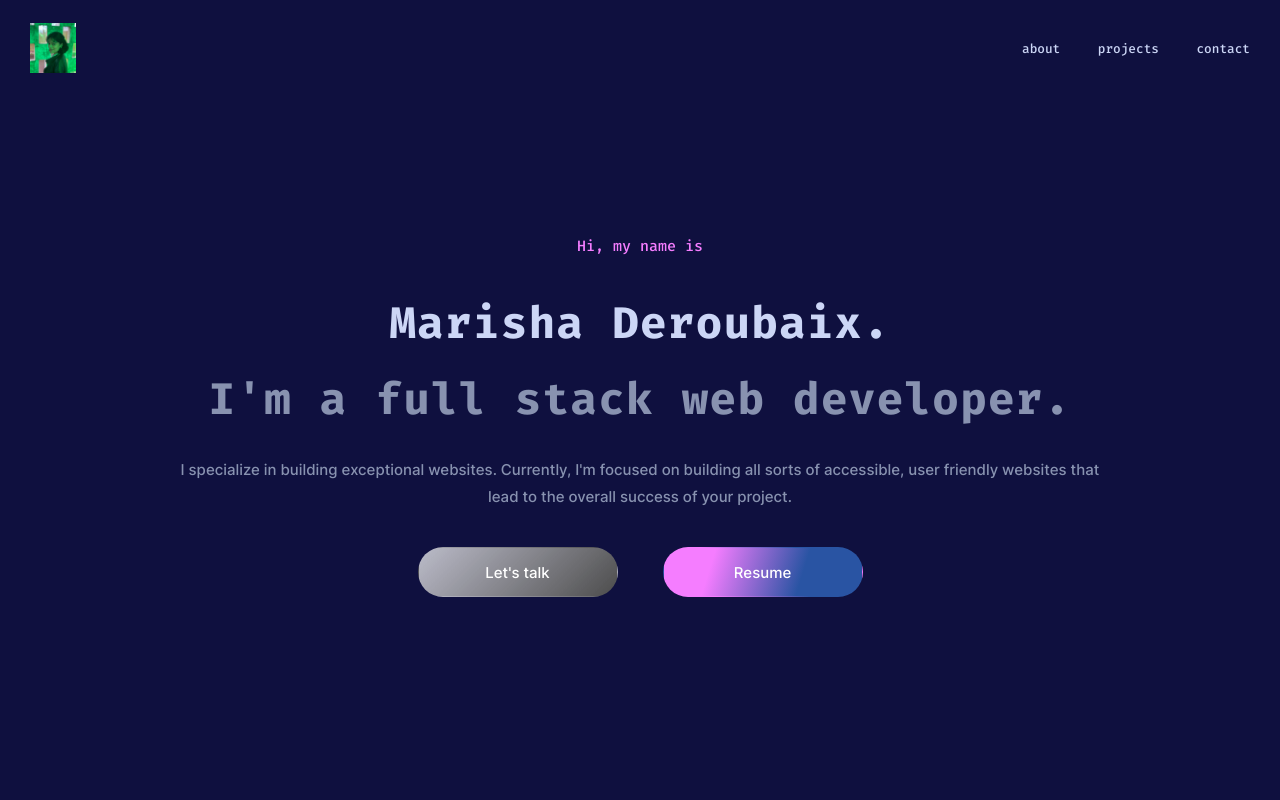
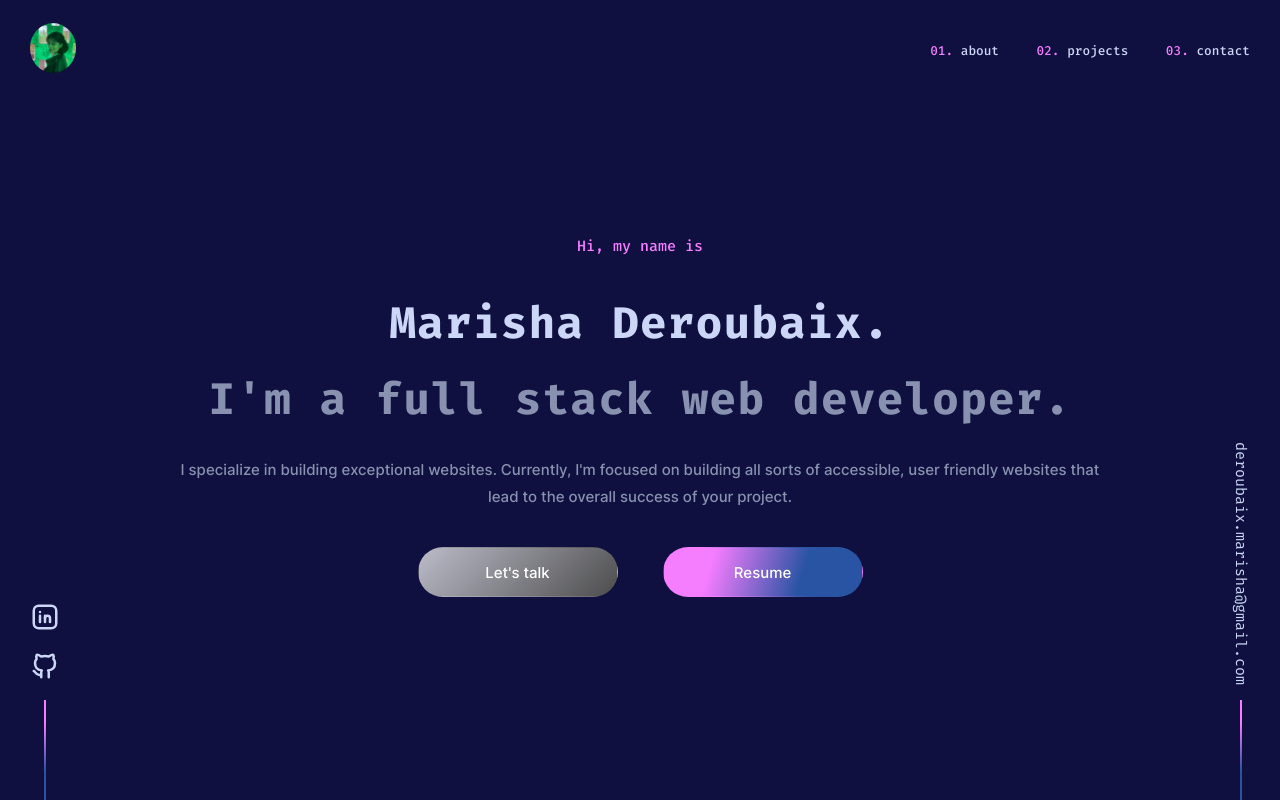
Before and after one commit to Deroubaix/portfolio-v2, a Next.js app: page / in a window 1280 px wide. Shown: the top 800 px of the page. Built offline with nearby package versions, Linux system fonts and the light colour scheme.

Commit message:
add and update styles and content for home section

```diff
--- a/package.json
+++ b/package.json
@@ -9,6 +9,7 @@
     "lint": "next lint"
   },
   "dependencies": {
+    "@tabler/icons-react": "^3.11.0",
     "next": "14.2.5",
     "react": "^18",
     "react-dom": "^18",
--- a/src/app/page.tsx
+++ b/src/app/page.tsx
@@ -1,5 +1,6 @@
 import Image from "next/image";
 import Link from "next/link";
+import LeftRightBar from "@/components/home/LeftRightBar";
 
 export default function Home() {
   return (
@@ -91,6 +92,7 @@ export default function Home() {
           </p>
         </div>
       </section>
+      <LeftRightBar />
     </div>
   );
 }
--- /dev/null
+++ b/src/components/home/LeftRightBar.tsx
@@ -0,0 +1,35 @@
+import React from "react";
+import { IconBrandLinkedin, IconBrandGithub } from "@tabler/icons-react";
+import Link from "next/link";
+
+export default function LeftRightBar() {
+  return (
+    <>
+      <div className="left-stick">
+        <div className="icon-container">
+          <Link
+            href="https://www.linkedin.com/in/your-profile"
+            target="_blank"
+            rel="noopener noreferrer"
+          >
+            <IconBrandLinkedin size={30}  />
+          </Link>
+          <Link
+            href="https://github.com/your-profile"
+            target="_blank"
+            rel="noopener noreferrer"
+          >
+            <IconBrandGithub size={30}  />
+          </Link>
+        </div>
+        <div className="vertical-line"></div>
+      </div>
+      <div className="right-stick">
+        <Link href="mailto:deroubaix.marisha@gmail.com" className="email-link">
+          deroubaix.marisha@gmail.com
+        </Link>
+        <div className="vertical-line"></div>
+      </div>
+    </>
+  );
+}
--- a/src/components/layout/Header.tsx
+++ b/src/components/layout/Header.tsx
@@ -5,12 +5,10 @@ import Link from "next/link";
 import Image from "next/image";
 import PhotoIcon from "../../../public/images/Marisha.jpg";
 
-export type HeaderProps = {
-
-};
+export type HeaderProps = {};
 
 export default function Header(props: HeaderProps) {
-  const {  } = props;
+  const {} = props;
 
   const [navEl, setNavEl] = useState<HTMLElement | null>(null);
   const [menuEl, setMenuEl] = useState<HTMLElement | null>(null);
@@ -23,7 +21,7 @@ export default function Header(props: HeaderProps) {
     setIsMenuOpen(!isMenuOpen);
   };
 
- /*  useClickOutside(() => setIsMenuOpen(false), null, [navEl, menuEl]); */
+  /*  useClickOutside(() => setIsMenuOpen(false), null, [navEl, menuEl]); */
 
   return (
     <>
@@ -38,10 +36,16 @@ export default function Header(props: HeaderProps) {
           }`}
           onClick={handleMenuClicked}
         >
-          <Link href="#about-me">about</Link>
-          <Link href="#projects">projects</Link>
-          <Link href="#contact">contact</Link>
-
+          <Link href="#about-me">
+            {" "}
+            <span className="emphasised-text">01. </span>about
+          </Link>
+          <Link href="#projects">
+            <span className="emphasised-text">02. </span>projects
+          </Link>
+          <Link href="#contact">
+            <span className="emphasised-text">03. </span>contact
+          </Link>
         </nav>
         <Link
           ref={setMenuEl}
@@ -49,7 +53,7 @@ export default function Header(props: HeaderProps) {
           className="menu-toggle"
           onClick={handleMenuClicked}
         >
-        {/*   <IconMenu2 /> */}
+          {/*   <IconMenu2 /> */}
         </Link>
       </header>
     </>
--- /dev/null
+++ b/src/styles/abstracts/mixins.scss
@@ -0,0 +1,46 @@
+@mixin active-state {
+	&:hover,
+	&:focus,
+	&:active {
+		@content;
+	}
+}
+
+@mixin transition($element, $duration: 0.5s, $style: ease-in-out) {
+	-webkit-transition: $element $duration $style;
+	-moz-transition: $element $duration $style;
+	-o-transition: $element $duration $style;
+	transition: $element $duration $style;
+}
+
+@mixin transform($content) {
+	-webkit-transform: $content;
+	-ms-transform: $content;
+	transform: $content;
+}
+
+@function get-transparent-color($color, $opacity) {
+	@return color-mix(in srgb, $color $opacity, transparent);
+}
+
+@mixin scrollbar($size, $foreground-color, $background-color: mix($foreground-color, white, 50%)) {
+	// For Google Chrome
+	&::-webkit-scrollbar {
+		width: $size;
+		height: $size;
+	}
+
+	&::-webkit-scrollbar-thumb {
+		background: $foreground-color;
+	}
+
+	&::-webkit-scrollbar-track {
+		background: $background-color;
+	}
+
+	// For Internet Explorer
+	& {
+		scrollbar-face-color: $foreground-color;
+		scrollbar-track-color: $background-color;
+	}
+}
--- /dev/null
+++ b/src/styles/components/LeftRightBar.scss
@@ -0,0 +1,68 @@
+.left-stick,
+.right-stick {
+  position: fixed;
+  display: flex;
+  flex-direction: column;
+  align-items: center;
+  z-index: 1000;
+}
+
+.left-stick {
+  left: 2rem;
+  bottom: 0;
+}
+
+.right-stick {
+  right: 2rem;
+  bottom: 0;
+  text-align: right;
+}
+
+.icon-container {
+  display: flex;
+  flex-direction: column;
+  gap: 1rem;
+  margin-bottom: 1rem;
+}
+
+.email-link {
+  writing-mode: vertical-rl;
+  text-orientation: mixed;
+  margin-bottom: 1rem;
+  text-decoration: none;
+  font-family: $font-display-normal-family;
+  color: $color-brand-1;
+  position: relative;
+  display: inline-block;
+
+  &::after {
+    content: "";
+    display: block;
+    position: absolute;
+    height: 0;
+    left: -0.5rem;
+    top: 0;
+    border-left: 1.5px solid $color-accent-1;
+    @include transition(height);
+  }
+
+  &:hover {
+    color: $color-accent-1;
+  }
+
+  @include active-state {
+    &::after {
+      height: 100%;
+    }
+  }
+}
+
+.vertical-line {
+  width: 2px;
+  height: 100px;
+  background: linear-gradient(
+    107.21deg,
+    $color-accent-1 24.43%,
+    $color-accent-2 68.95%
+  );
+}
--- a/src/styles/components/header.scss
+++ b/src/styles/components/header.scss
@@ -3,45 +3,33 @@ header {
   flex-wrap: nowrap;
   justify-content: space-between;
   align-items: center;
-
   padding: $page_padding-vertical * 0.5 $page_padding-horizontal;
-
   position: fixed;
   width: 100dvw;
   box-sizing: border-box;
   z-index: 100;
 
   .header-logo {
-		display: flex;
-		flex-wrap: nowrap;
-		align-items: center;
     img {
       width: auto;
       height: 50px;
+      border-radius: 50%;
       margin-right: $page_padding-horizontal * 0.5;
     }
-		p {
-			margin: 0;
-			font-family: $font-display-bold-family;
-			font-weight: 600;
-			letter-spacing: $font-body-bold-spacing;
-			font-size: 1.25rem;
-			line-height: 1.15em;
-		}
-	/* 	@include active-state {
+    	@include active-state {
 			&:after {
 				content: unset;
 			}
-		} */
+		}
   }
 
   .menu-toggle {
     border: 2px solid transparent;
     padding: 0.25em;
-	/* 	@include active-state {
+    	@include active-state {
 			border-color: $color-white;
 			background: get-transparent-color($color-white, 20%);
-		} */
+		}
     &:after {
       display: none;
     }
@@ -79,12 +67,12 @@ header {
         display: block;
         padding: 1.25em 2em;
         font-size: 0.9rem;
-			/* 	@include active-state {
+        	@include active-state {
 					background: get-transparent-color($color-white, 30%);
 					&:after {
 						display: none;
 					}
-				} */
+				}
       }
     }
   }
--- a/src/styles/components/homepage.scss
+++ b/src/styles/components/homepage.scss
@@ -163,9 +163,6 @@ margin: 2em 0 2.5em;
       }
     }
 
-
-
-
     @include responsive($page-break_desktop) {
       display: block;
       overflow-x: hidden;
@@ -211,18 +208,4 @@ margin: 2em 0 2.5em;
       }
     }
   }
-
-  .testimonial-section {
-    @include responsive($breakpoint-tablet) {
-      min-height: unset;
 }
-    h2,
-    .testimonial-container {
-      position: relative;
-    }
-
-    h2 {
-      margin-bottom: 3em;
-    }
-  }
-}
--- a/src/styles/main.scss
+++ b/src/styles/main.scss
@@ -3,6 +3,7 @@
 @import "./abstracts/responsiveness.scss";
 @import "./abstracts/spacing.scss";
 @import "./abstracts/colors.scss";
+@import "./abstracts/mixins.scss";
 @import "./elements/headings.scss";
 @import "./elements/buttons.scss";
 @import "./utilities/colors.scss";
@@ -18,10 +19,6 @@ html {
   font-family: $font-body-normal-family;
 }
 
-a {
-  text-decoration: none;
-}
-
 .switch-link-underline-direction {
   &:after,
   a:after {
@@ -30,6 +27,45 @@ a {
   }
 }
 
+a {
+  position: relative;
+  word-break: normal;
+  text-decoration: none;
+  font-family: $font-fira-mono-normal;
+  color: $color-brand-1;
+
+  &:not(.email-link)::after {
+    content: "";
+    display: block;
+    position: absolute;
+    width: 0;
+    left: 0;
+    bottom: -0.5rem;
+    border-bottom: 1.5px solid $color-accent-1;
+    @include transition(width);
+  }
+
+  &:hover {
+    color: $color-accent-1;
+  }
+
+  @include active-state {
+    &::after {
+      width: 100%;
+    }
+  }
+
+  &.button {
+    &::after {
+      content: unset;
+    }
+  }
+}
+
+.emphasised-text {
+  color: $color-accent-1;
+  font-family: $font-display-normal-family;
+}
 * {
   box-sizing: border-box;
 }
@@ -50,8 +86,6 @@ $page-break_desktop: 65rem;
   // $page_padding-vertical + 3rem
 }
 
-$racgp-color: #2b3f54;
-
 // ------------------------------------------------------------------
 // Backgrounds
 // ------------------------------------------------------------------
@@ -59,13 +93,6 @@ $racgp-color: #2b3f54;
 .dark-bg {
   background-color: $color-primary;
   color: $color-brand-2;
-  a {
-    font-family: $font-fira-mono-normal;
-    color: $color-brand-1;
-    &:hover {
-      color: $color-accent-1;
-    }
-  }
 }
 
 .content-body {
@@ -90,11 +117,6 @@ $racgp-color: #2b3f54;
   }
   p {
     margin: 0 0 2em;
-  }
-  .emphasised-text {
-    color: $color-accent-1;
-    font-family: $font-display-normal-family;
-
   }
   .color-slate {
     color: $color-brand-1;
@@ -126,3 +148,4 @@ $racgp-color: #2b3f54;
 
 @import "./components/header.scss";
 @import "./components/homepage.scss";
+@import "./components/LeftRightBar.scss";
--- a/src/styles/utilities/colors.scss
+++ b/src/styles/utilities/colors.scss
@@ -1,12 +1,14 @@
-@use 'sass:color';
+@use "sass:color";
 
 $color-white: #ffffff;
 $color-black: #13202a;
 
-$color-blue-dark: #0F103F;
-$color-grey: #8892b0;;
-$color-grey-light:rgb(204, 214, 246);
-$color-pink:  rgb(245, 125, 255) ;
+$color-blue-dark: #0f103f;
+$color-mid-blue: #2954a3;
+$color-grey: #8892b0;
+$color-grey-light: rgb(204, 214, 246);
+$color-pink: rgb(245, 125, 255);
+
 $color-scarlet: #f52d00;
 $color-gamboge: #f0a202;
 $color-caribbean-current: #006d77;
@@ -14,7 +16,7 @@ $color-caribbean-current: #006d77;
 $color-primary: $color-blue-dark;
 $color-secondary: $color-white;
 $color-accent-1: $color-pink;
-$color-accent-2: $color-pink;
+$color-accent-2: $color-mid-blue;
 $color-brand-1: $color-grey-light;
 $color-brand-2: $color-grey;
 $color-warning: $color-gamboge;
```
Also changed, not shown: 1 other file (tests, documents, lock files or other folders). Lines whose indentation alone changed are shown as unchanged.
